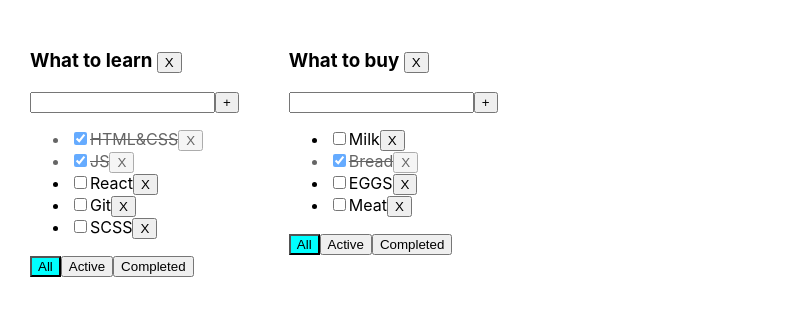
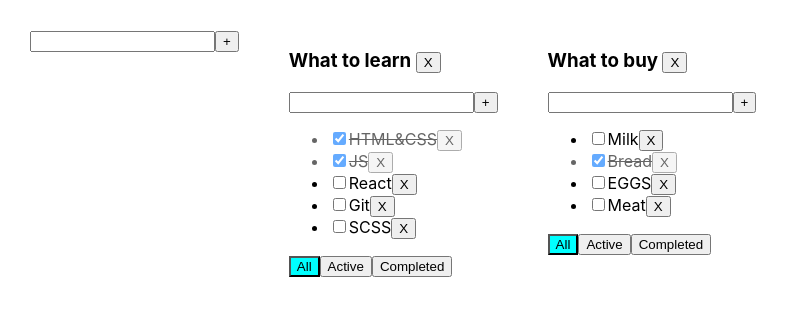
Before and after one commit to Pavelkv94/Todolist, a React (Create React App) app: page / in a window 1280 px wide. Shown: the top 316 px of the page, without its empty margins (0-789 px from the left). Built offline with nearby package versions, Linux system fonts and the light colour scheme.

Commit message:
feat: addTodolists function

```diff
--- /dev/null
+++ b/src/AddItemForm.tsx
@@ -0,0 +1,37 @@
+import React, { ChangeEvent, KeyboardEvent, useState } from 'react';
+export type AddItemFormPropsType = {
+    addItem: (title: string) => void
+}
+
+
+export function AddItemForm(props: AddItemFormPropsType) {
+    let [title, setTitle] = useState("")
+    let [error, setError] = useState<string | null>(null)
+    const onChangeTitle = (e: ChangeEvent<HTMLInputElement>) => {
+        setTitle(e.currentTarget.value)
+    }
+    const onKeyPressAddTask = (e: KeyboardEvent<HTMLInputElement>) => {
+        setError(null);
+        if (e.key === "Enter") { addTask(); }
+    }
+    const addTask = () => {
+        const trimmerTitle = title.trim()
+        if (trimmerTitle) {
+            props.addItem(trimmerTitle);
+            setTitle("")
+        } else {
+            setError("Title is required!")
+        }
+    }
+    return (
+        <div>
+            <input
+                value={title}
+                onChange={onChangeTitle}
+                onKeyPress={onKeyPressAddTask}
+                className={error ? "error" : ""} />
+            <button onClick={addTask}>+</button>
+            {error && <div className="errorMessage">{error}</div>}
+        </div>
+    )
+}
--- a/src/App.tsx
+++ b/src/App.tsx
@@ -1,5 +1,6 @@
 import React, { useState } from 'react';
 import { v1 } from 'uuid';
+import { AddItemForm } from './AddItemForm';
 import './App.css';
 import { FilterType, Todolist, TaskType } from './Todolist';
 
@@ -97,8 +98,19 @@
             />
         )
     })
+
+    function addTodolist(title:string) {
+       let  todolist: TodolistType = {
+           id: v1(),
+           title:title,
+           filter: "all"
+       }
+        setTodolists([todolist,...todoLists]);
+        setTasks({...tasks, [todolist.id]:[]})
+    }
     return (
         <div className="App">
+            <AddItemForm addItem = {addTodolist} />
             {TodolistComponents}
 
         </div>
--- a/src/Todolist.tsx
+++ b/src/Todolist.tsx
@@ -1,4 +1,6 @@
-import React, { ChangeEvent, KeyboardEvent, useState } from 'react';
+import React, { ChangeEvent } from 'react';
+import { AddItemForm } from './AddItemForm';
+
 export type TaskType = {
     id: string
     title: string
@@ -20,25 +22,25 @@
 }
 
 export function Todolist(props: TodolistPropsType) {
-    let [title, setTitle] = useState("")
+    // let [title, setTitle] = useState("")
 
-    let [error, setError] = useState<string | null>(null)
-    const addTask = () => {
-        const trimmerTitle = title.trim()
-        if (trimmerTitle) {
-            props.addTasks(trimmerTitle, props.id);
-            setTitle("")
-        } else {
-            setError("Title is required!")
-        }
-    }
-    const onChangeTitle = (e: ChangeEvent<HTMLInputElement>) => {
-        setTitle(e.currentTarget.value)
-    }
-    const onKeyPressAddTask = (e: KeyboardEvent<HTMLInputElement>) => {
-        setError(null);
-        if (e.key === "Enter") { addTask(); }
-    }
+    // let [error, setError] = useState<string | null>(null)
+    // const addTask = () => {
+    //     const trimmerTitle = title.trim()
+    //     if (trimmerTitle) {
+    //         props.addTasks(trimmerTitle, props.id);
+    //         setTitle("")
+    //     } else {
+    //         setError("Title is required!")
+    //     }
+    // }
+    // const onChangeTitle = (e: ChangeEvent<HTMLInputElement>) => {
+    //     setTitle(e.currentTarget.value)
+    // }
+    // const onKeyPressAddTask = (e: KeyboardEvent<HTMLInputElement>) => {
+    //     setError(null);
+    //     if (e.key === "Enter") { addTask(); }
+    // }
 
     const setAllFilter = () => { props.changeFilter("all", props.id) };
     const setActiveFilter = () => { props.changeFilter("active", props.id) };
@@ -59,18 +61,14 @@
         }
     )
         const removeTodolist = ()=>{props.removeTodolist(props.id)}
+
+        const addTask = (title:string)=>{
+            props.addTasks(title, props.id)
+        }
     return (
         <div>
             <h3>{props.title} <button onClick={removeTodolist}>X</button></h3>
-            <div>
-                <input
-                    value={title}
-                    onChange={onChangeTitle}
-                    onKeyPress={onKeyPressAddTask}
-                    className={error ? "error" : ""} />
-                <button onClick={addTask}>+</button>
-                {error && <div className="errorMessage">{error}</div>}
-            </div>
+            <AddItemForm addItem={addTask}/>
             <ul>
                 {tasks}
             </ul>
```
